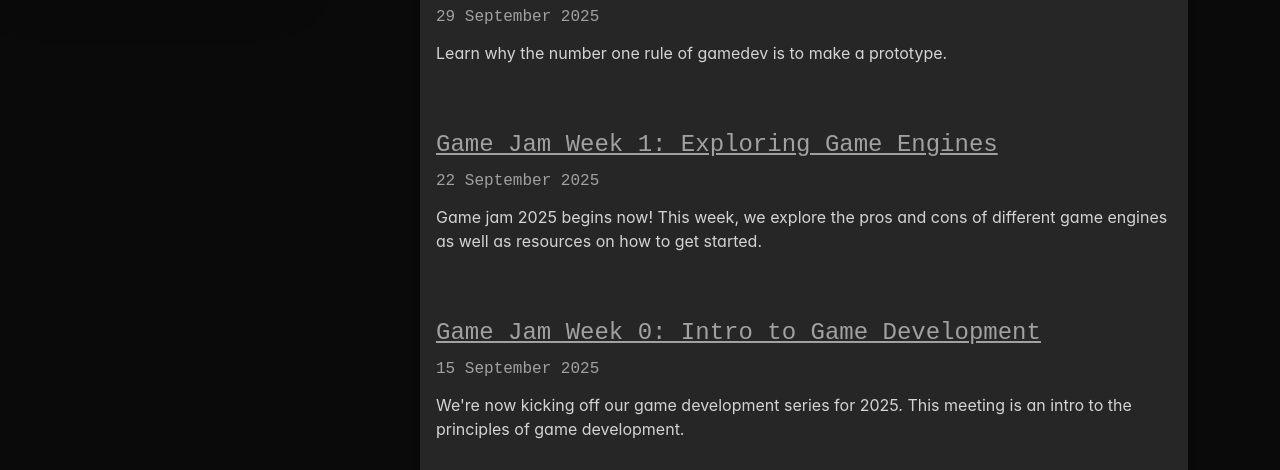
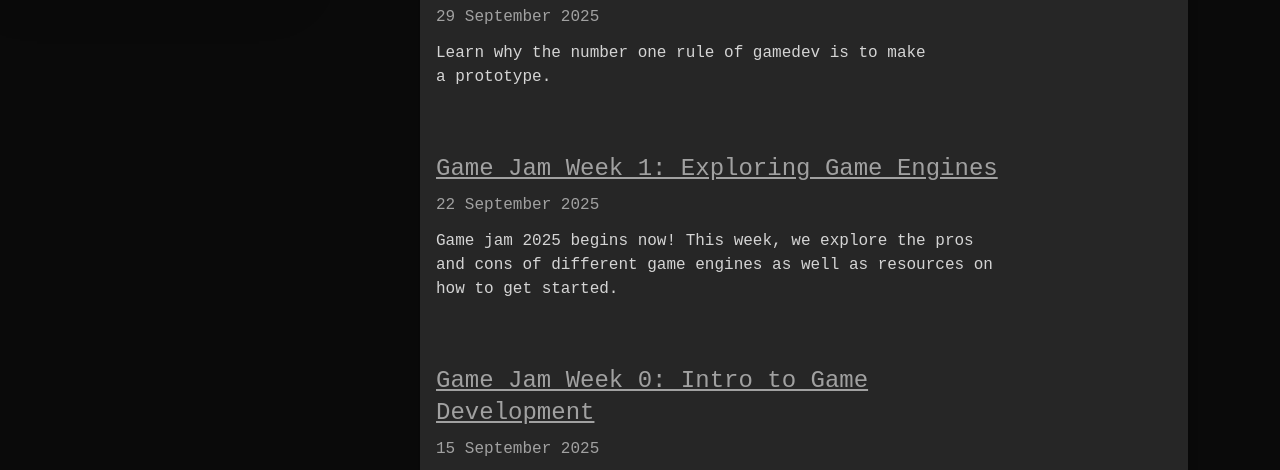
Before and after one commit to WoodlandsComputerScience/woodlandscomputerscience.github.io, an Astro site: page /posts in a window 1280 px wide. Shown: the part 302-772 px from the top of the page. Built offline with nearby package versions, Linux system fonts and the light colour scheme; Astro itself is replaced by a stand-in of ours; some packages are replaced by stand-ins of ours.

Commit message:
Use mono font on meeting notes index

```diff
--- a/src/pages/posts/index.astro
+++ b/src/pages/posts/index.astro
@@ -19,13 +19,13 @@ const posts = (await getCollection('posts')).sort(
                 <p class="mb-8">Club updates, meeting notes, and resources will be posted here.</p>
                 <hr class="my-8" />
                 <h2>Latest Posts</h2>
-                <ul class="list-none p-0 m-0">
+                <ul class="list-none p-0 m-0 max-w-xl">
                     {posts.map((post) => <li class="ps-0 mb-16">
                         <h3><a href={"/posts/" + post.id}>{post.data.title}</a></h3>
                         <time datetime={formatISO(post.data.date)} class="text-foreground-dimmed">
                             {formatDate(post.data.date, "d MMMM yyyy")}
                         </time>
-                        <p class="font-sans font-normal">{post.data.description}</p>
+                        <p class="text-pretty">{post.data.description}</p>
                     </li>)}
                 </ul>
             </Pane>
```
